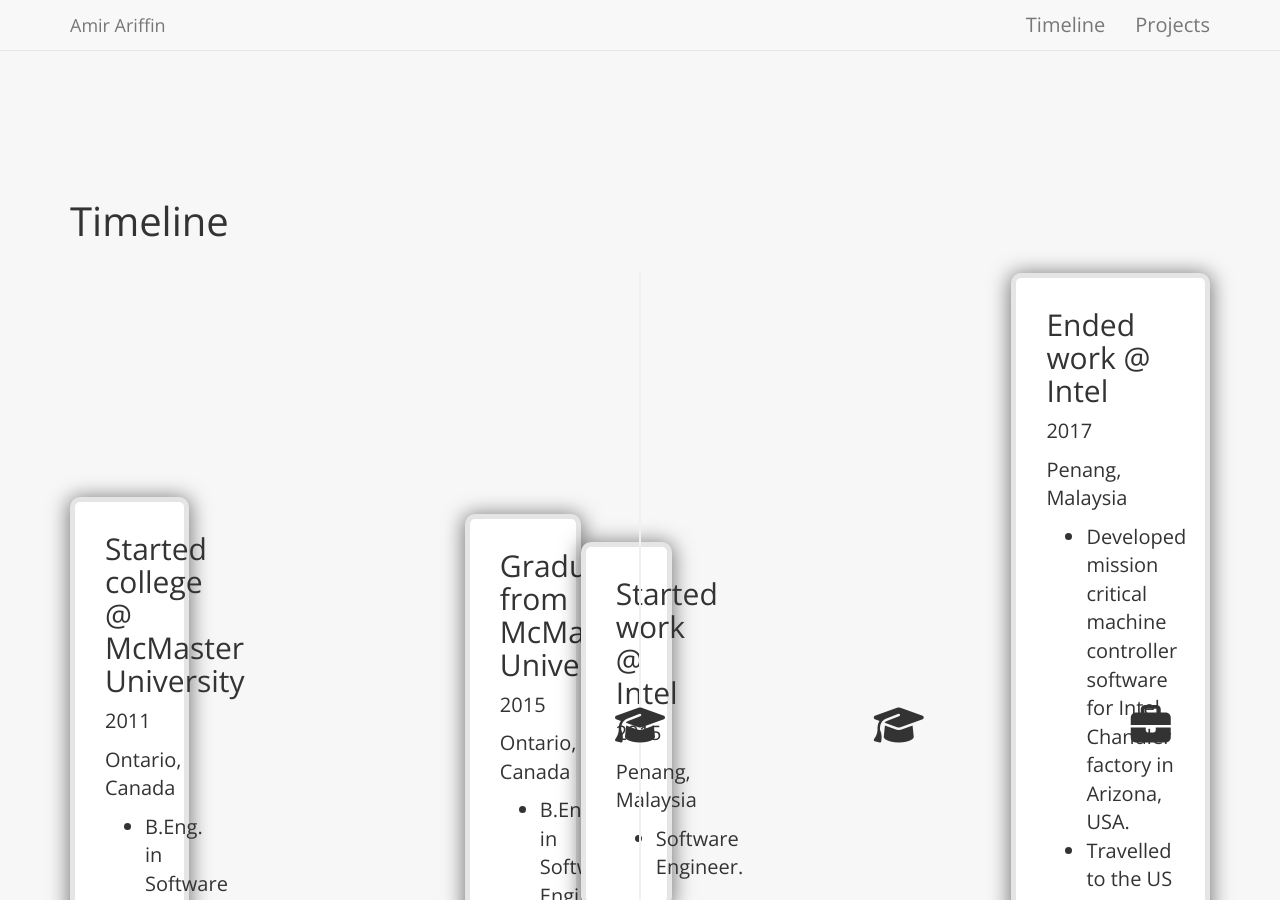
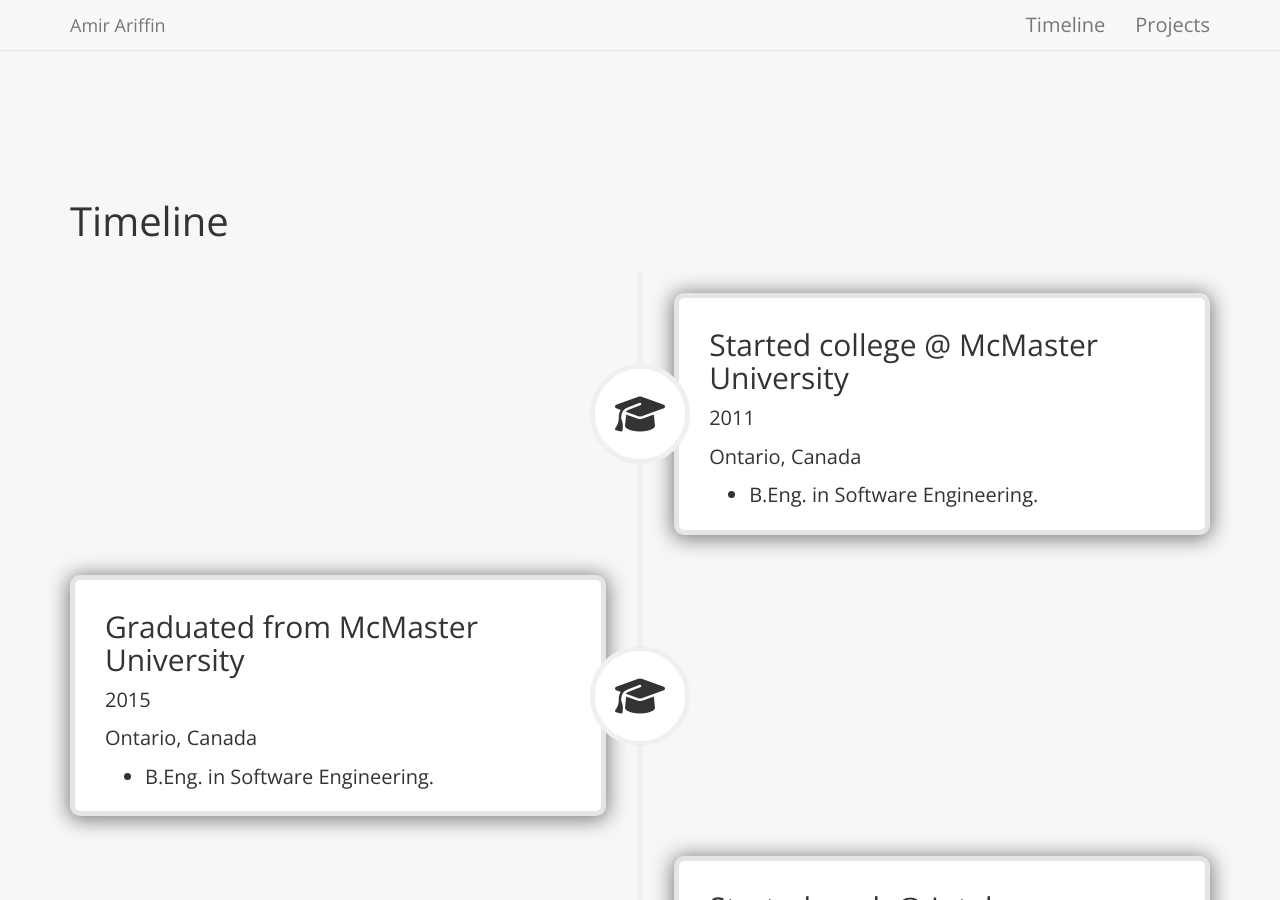
Before and after one commit to imranariffin/cglotr.github.io, a Jekyll site: the page built from index.html, in a window 1280 px wide and 900 px high, scrolled down 861 px. Built offline with Jekyll 4.4.1, drawn with Linux system fonts in a browser that asks for light colours; nearby versions of some CDN libraries.

Commit message:
refactor timeline

```diff
--- /dev/null
+++ b/_includes/time.html
@@ -0,0 +1,17 @@
+<div class="time">
+  <div class="time-badge">
+    <i class="fa fa-{{ include.content.badge }} fa-2x" aria-hidden="true"></i>
+  </div>
+  <div class="content {% cycle '', 'inverted' %}">
+    <div>
+      <h3>{{ include.content.title }}</h3>
+      <p>{{ include.content.when }}</p>
+      <p>{{ include.content.where }}</p>
+      <ul>
+        {% for description in include.content.description %}
+          <li>{{ description }}</li>
+        {% endfor %}
+      </ul>
+    </div>
+  </div>
+</div>
--- a/_layouts/index.html
+++ b/_layouts/index.html
@@ -39,25 +39,11 @@
     <section id="my-timeline">
       <h2>Timeline</h2>
       <div class="timeline">
-        {% for t in site.timeline %}
-          <div class="t-item">
-            <div class="t-badge">
-              <i class="fa fa-{{ t.badge }} fa-2x" aria-hidden="true"></i>
-            </div>
-            <div class="{% cycle 't-content', 't-content-inverted' %}">
-              <div>
-                <h3>{{ t.title }}</h3>
-                <p>{{ t.when }}</p>
-                <p>{{ t.where }}</p>
-                <ul>
-                  {% for d in t.description %}
-                    <li>{{ d }}</li>
-                  {% endfor %}
-                </ul>
-              </div>
-            </div>
-          </div>
-        {% endfor %}
+        <div class="times">
+          {% for time in site.timeline %}
+            {% include time.html content=time%}
+          {% endfor %}
+        </div>
       </div>
     </section>
 
--- a/_sass/_timeline.scss
+++ b/_sass/_timeline.scss
@@ -6,78 +6,96 @@
 $color-bg-soft: rgba(240, 240, 240, 1);
 
 .timeline {
+  .times {
     position: relative;
     padding: 0;
-  display: inline flex;
-  align-items: center;
+    display: flex;
+    flex-direction: column;
     min-height: 100vh;
 
-  .t-item {
+    .time {
       flex: auto;
       display: flex;
       align-items: center;
 
-    .t-badge {
-      z-index: 101;
-      // height: 10rem;
-      // width: 10rem;
-      // border-radius: 50%;
+      .time-badge {
+        height: 10rem;
+        width: 10rem;
+        border-radius: 50%;
         padding: 1.5rem;
         flex: auto;
-      margin-left: 50%;
-      transform: translate(-50%, 0);
         position: absolute;
-      // border: 0.2rem solid $color-bg-soft;
-      // background-color: $color-g-w;
+        border: 0.5rem solid $color-bg-soft;
+        background-color: $color-g-w;
         display: flex;
         align-items: center;
         align-content: center;
+        z-index: 101;
+        left: 4rem;
+        transform: translate(-50%, 0);
 
-      .i {
-        flex: initial;
+        .fa {
+          margin-left: auto;
+          margin-right: auto;
         }
       }
 
-    $t-content-width: 46%;
-    $t-content-b-radius: 50%;
-
-    %t-content {
-      width: $t-content-width;
+      .content {
+        @include shadow-box;
+        width: calc(100% - 7rem);
         flex: initial;
-      // border: 0.2rem solid rgba(0, 0, 0, 0.5);
         padding: 1rem 3rem;
-      // border-radius: 1rem;
-      @include shadow-box;
+        margin: 2rem 0 2rem 0;
+        margin-left: 7rem;
       }
 
-    .t-content {
-      @extend %t-content;
-    }
-
-    .t-content-inverted {
-      @extend %t-content;
-      margin-left: 100% - $t-content-width;
+      .inverted {
       }
     }
   }
 
-.timeline:before {
+  .times:before {
     top: 0;
     bottom: 0;
     position: absolute;
     height: 100%;
-  width: 0.2rem;
+    width: 0.5rem;
     content: " ";
     background-color: $color-bg-soft;
-  left: 50%;
+    left: 4rem;
     z-index: 100;
     transform: translate(-50%, 0);
   }
-
-.panel-title {
-  font-size: 2rem;
 }
 
-.panel-body {
-  font-size: 1rem;
+@media (min-width: 700px) {
+  .timeline {
+    .times {
+      .time {
+        $offset: 3%;
+
+        .time-badge {
+          left: 50%;
+          transform: translate(-50%, 0);
+
+          .fa {
           }
+        }
+
+        .content {
+          margin-left: 50% + $offset;
+        }
+
+        .inverted {
+          margin-left: 0%;
+          margin-right: 50% + $offset;
+        }
+      }
+    }
+
+    .times:before {
+      left: 50%;
+      transform: translate(-50%, 0);
+    }
+  }
+}
```
Lines whose indentation alone changed are shown as unchanged.
